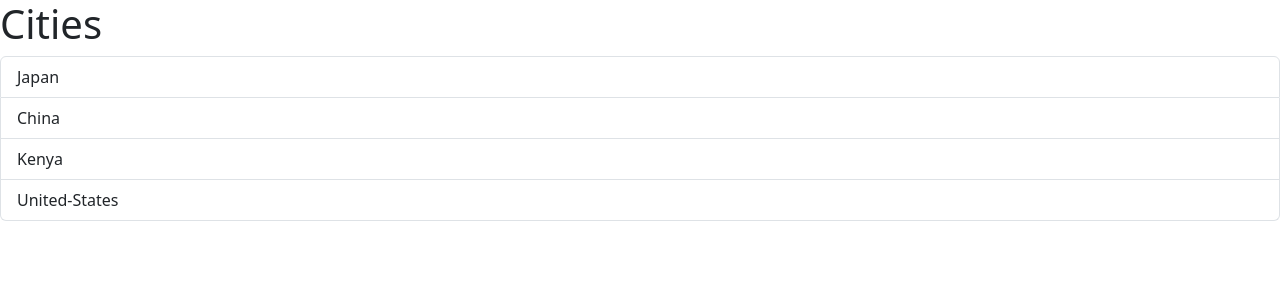
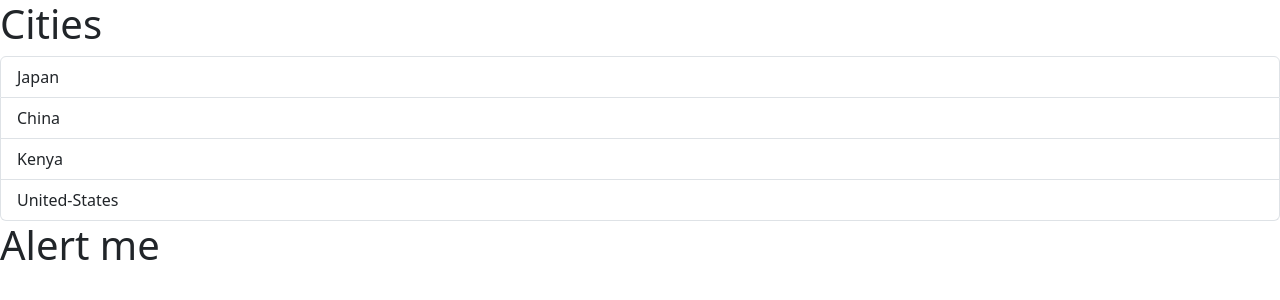
Before and after one commit to mishael254/reactapp, a React (Vite) app: page / in a window 1280 px wide. Shown: the top 300 px of the page. Built offline with nearby package versions, Linux system fonts and the light colour scheme.

Commit message:
create a div element in the alert component which is basically a return value and in the div element used a h1 element with text to test if the component was working

```diff
--- a/src/components/Alert.tsx
+++ b/src/components/Alert.tsx
@@ -1,5 +1,5 @@
 function Alert(){
-
+return(<div><h1>Alert me</h1></div>)
 }
 
 export default Alert;
```
